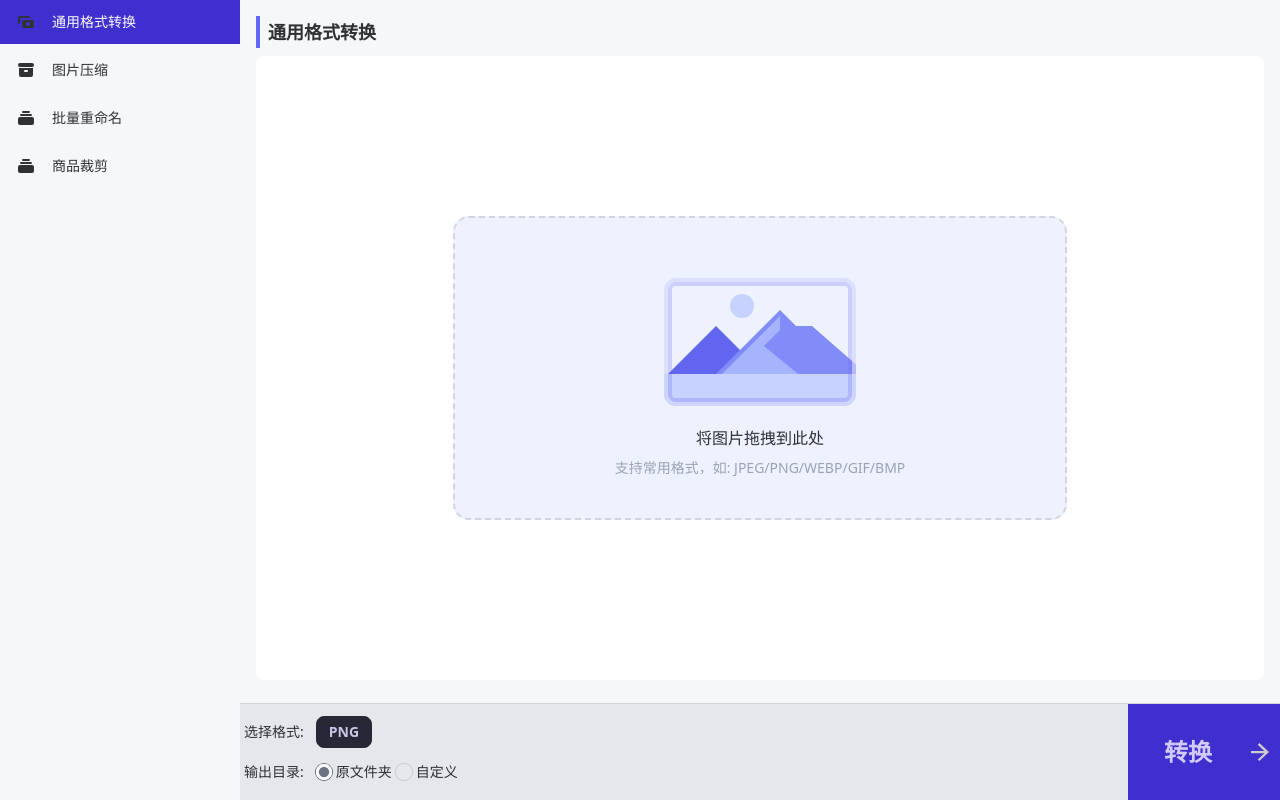
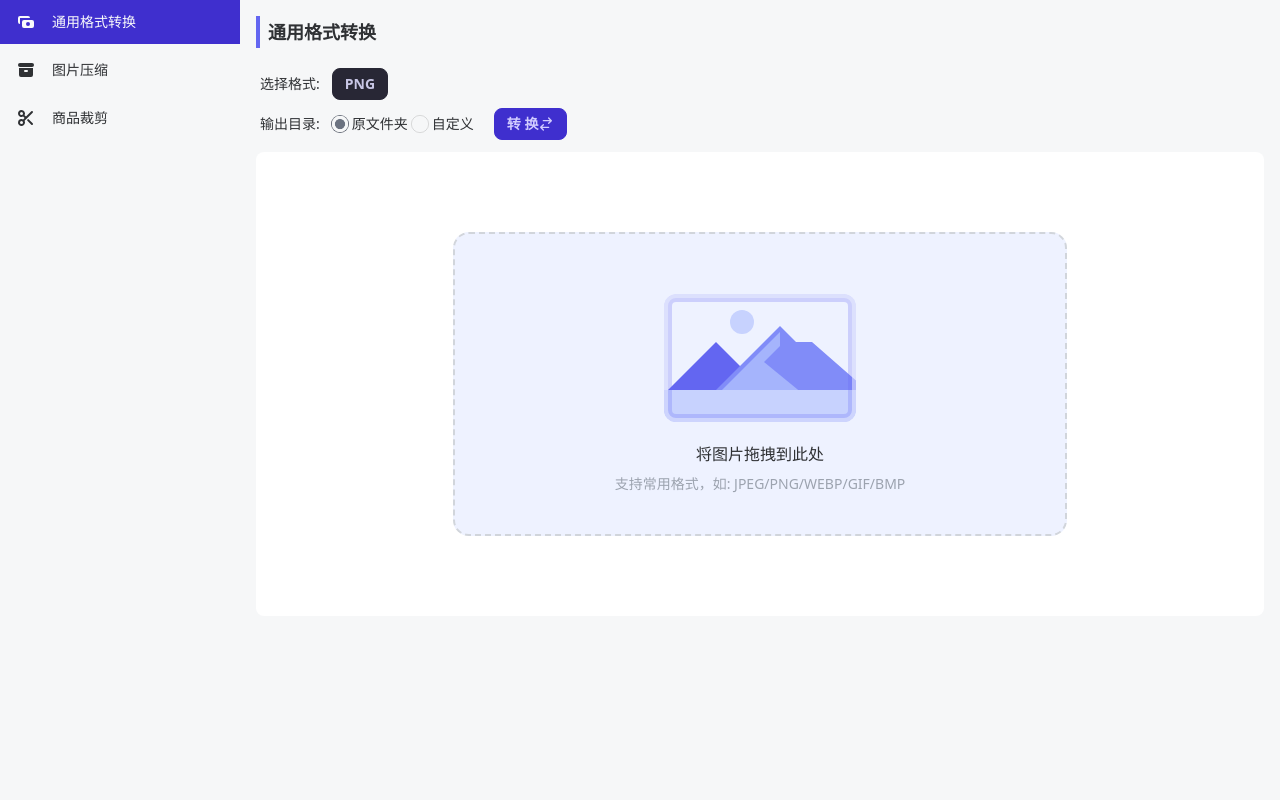
Before and after one commit to kingzcheung/SnapTune, a Vue app: page /convert in a window 1280 px wide. Built offline with nearby package versions, Linux system fonts and the light colour scheme.

Commit message:
update gui

```diff
--- a/src-tauri/tauri.conf.json
+++ b/src-tauri/tauri.conf.json
@@ -3,7 +3,7 @@
   "build": {
     "beforeBuildCommand": "pnpm build",
     "beforeDevCommand": "pnpm dev",
-    "devPath": "http://localhost:3000",
+    "devPath": "http://localhost:5173",
     "distDir": "../dist",
     "withGlobalTauri": true
   },
--- a/src/Layout.vue
+++ b/src/Layout.vue
@@ -1,15 +1,14 @@
 <script setup>
 import { onMounted, ref, watch } from "vue";
 import { useRoute, useRouter } from "vue-router";
-import { CollectionIcon,CashIcon,ArchiveIcon,CubeTransparentIcon } from "@heroicons/vue/solid";
+import { DuplicateIcon,CashIcon,ArchiveIcon,ScissorsIcon } from "@heroicons/vue/solid";
 const route = useRoute();
 const router = useRouter();
 const currentTab = ref("Convert");
 const tabData = ref([
   { key: "Convert", icon: CashIcon, name: "通用格式转换" },
   { key: "Compression", icon: ArchiveIcon, name: "图片压缩" },
-  { key: "Rename", icon: CollectionIcon, name: "批量重命名" },
-  { key: "Detection", icon: CollectionIcon, name: "商品裁剪" },
+  { key: "Detection", icon: ScissorsIcon, name: "商品裁剪" },
 ]);
 
 const clickTab = (key) => {
@@ -56,7 +55,7 @@ onMounted(() => {
           @click="clickTab(t.key)"
           :class="{ 'bg-primary text-gray-50': t.key == currentTab }"
         >
-          <component class="h-5 w-5 text-base-content" :is="t.icon"></component>
+          <component class="h-5 w-5 text-base-content" :class="{ 'text-gray-50': t.key == currentTab }" :is="t.icon"></component>
           <span class="ml-1">{{ t.name }}</span>
         </a>
       </li>
--- a/src/route/index.js
+++ b/src/route/index.js
@@ -29,11 +29,6 @@ const router = createRouter({
                     component: () => import("../views/SuperResolution.vue")
                 },
                 {
-                    path: '/rename',
-                    name: "Rename",
-                    component: () => import("../views/Rename.vue")
-                },
-                {
                     path: '/detection',
                     name: "Detection",
                     component: () => import("../views/Detection.vue")
--- a/src/views/Convert.vue
+++ b/src/views/Convert.vue
@@ -19,8 +19,9 @@ import { onMounted, ref, watch } from "vue";
 import { listen } from "@tauri-apps/api/event";
 import { invoke } from "@tauri-apps/api/tauri";
 import { get_file_name, ext } from "../utils";
-import { open,message } from '@tauri-apps/api/dialog';
+import { open, message } from '@tauri-apps/api/dialog';
 import { homeDir } from '@tauri-apps/api/path';
+
 
 import {
   CheckCircleIcon,
@@ -126,45 +127,16 @@ onMounted(() => {
 <template>
   <div class="convert text-sm">
     <div class="border-l-4 pl-2 leading-8 font-bold border-indigo-500 mb-2 text-lg">通用格式转换</div>
-    <div class="overflow-y-auto bg-white  rounded-lg" v-if="files.length > 0">
-      <div class="flex item-center p-3 align-middle" :class="{ 'bg-base-100': i % 2 == 0 }" v-for="(file, i) of files"
-        :key="file.file">
-        <div class="truncate w-80 flex-1">{{ file.filename }}</div>
-        <div class="px-2">{{ file.type }}</div>
-        <div class="px-4 self-center">
-          <check-circle-icon v-if="file.status == 1" class="h-5 w-5 text-green-500"></check-circle-icon>
-          <x-circle-icon v-if="file.status == -1" class="h-5 w-5 text-red-500"></x-circle-icon>
-          <exclamation-circle-icon v-if="file.status == 0" class="h-5 w-5 text-gray-500"></exclamation-circle-icon>
-        </div>
-        <div class="ml-2">
-          <button class="btn btn-xs btn-link" @click="deleteItem(i)">
-            删除
-          </button>
-        </div>
-      </div>
-    </div>
-    <div class="flex items-center justify-center py-40 bg-white rounded-lg" v-else>
-      <upload-empty></upload-empty>
-    </div>
     <div class="
-        absolute
-        z-50
-        left-0
-        right-0
-        bottom-0
-        bg-gray-200
         w-full
         flex
         items-stretch
-        border-t
-        border-gray-300
-        border-solid
       ">
       <div class="flex-1 pl-1 text-sm my-2">
         <div class="flex items-start justify-start">
           <span class="my-2.5 mr-2">选择格式: </span>
           <div class="">
-            <div class="flex items-center dropdown dropdown-right dropdown-end">
+            <div class="flex items-center dropdown dropdown-right dropdown-start">
               <label tabindex="0" class="btn btn-sm m-1">{{
                   outputFormat ? `${outputFormat}` : "选择格式"
               }}</label>
@@ -191,7 +163,7 @@ onMounted(() => {
         </div>
         <div class="flex items-center justify-start">
           <span class="my-2.5 mr-2">输出目录: </span>
-          <div class="flex-1 flex items-center">
+          <div class="flex items-center">
             <label class="cursor-pointer flex items-center" @click="is_custom_dir = false">
               <input type="radio" name="radio-6" class="radio checked:bg-gray-500 scale-75" :checked="!is_custom_dir" />
               <span class="label-text  justify-self-start">原文件夹</span>
@@ -207,23 +179,39 @@ onMounted(() => {
               <button v-if="is_custom_dir" class="btn btn-sm" @click="chooseDir">选择目录</button>
             </div>
           </div>
+          <button class="btn btn-sm btn-primary ml-4" @click="onClick">
+            <span>转 换</span>
+            <!-- SwitchHorizontalIcon -->
+            <svg xmlns="http://www.w3.org/2000/svg" class="h-4 w-4" fill="none" viewBox="0 0 24 24"
+              stroke="currentColor" stroke-width="2">
+              <path stroke-linecap="round" stroke-linejoin="round"
+                d="M8 7h12m0 0l-4-4m4 4l-4 4m0 6H4m0 0l4 4m-4-4l4-4" />
+            </svg>
+          </button>
+
         </div>
 
       </div>
-      <div class="flex items-center px-1 bg-primary ml-2 cursor-pointer" @click="onClick">
-        <span class="text-primary-content font-bold px-8 text-2xl">转换</span>
-        <svg v-if="convertLoading" t="1656508933337" class="icon animate-spin" viewBox="0 0 1024 1024" version="1.1"
-          xmlns="http://www.w3.org/2000/svg" p-id="1306" width="24" height="24">
-          <path
-            d="M834.7648 736.3584a5.632 5.632 0 1 0 11.264 0 5.632 5.632 0 0 0-11.264 0z m-124.16 128.1024a11.1616 11.1616 0 1 0 22.3744 0 11.1616 11.1616 0 0 0-22.3744 0z m-167.3216 65.8944a16.7936 16.7936 0 1 0 33.6384 0 16.7936 16.7936 0 0 0-33.6384 0zM363.1616 921.6a22.3744 22.3744 0 1 0 44.7488 0 22.3744 22.3744 0 0 0-44.7488 0z m-159.744-82.0224a28.0064 28.0064 0 1 0 55.9616 0 28.0064 28.0064 0 0 0-56.0128 0zM92.672 700.16a33.6384 33.6384 0 1 0 67.2256 0 33.6384 33.6384 0 0 0-67.2256 0zM51.2 528.9984a39.168 39.168 0 1 0 78.336 0 39.168 39.168 0 0 0-78.336 0z m34.1504-170.0864a44.8 44.8 0 1 0 89.6 0 44.8 44.8 0 0 0-89.6 0zM187.904 221.7984a50.432 50.432 0 1 0 100.864 0 50.432 50.432 0 0 0-100.864 0zM338.432 143.36a55.9616 55.9616 0 1 0 111.9232 0 55.9616 55.9616 0 0 0-111.9744 0z m169.0112-4.9152a61.5936 61.5936 0 1 0 123.2384 0 61.5936 61.5936 0 0 0-123.2384 0z m154.7776 69.632a67.1744 67.1744 0 1 0 134.3488 0 67.1744 67.1744 0 0 0-134.3488 0z m110.0288 130.816a72.8064 72.8064 0 1 0 145.5616 0 72.8064 72.8064 0 0 0-145.5616 0z m43.7248 169.472a78.3872 78.3872 0 1 0 156.8256 0 78.3872 78.3872 0 0 0-156.8256 0z"
-            fill="#cccccc" p-id="1307"></path>
-        </svg>
-        <svg v-else t="1656476104531" class="icon" viewBox="0 0 1024 1024" version="1.1"
-          xmlns="http://www.w3.org/2000/svg" p-id="2198" width="32" height="18">
-          <path d="M760.768 576L384 931.84 469.76 1024 1024 515.392 474.048 0 384 98.88 753.6 448H0v128h760.768z"
-            fill="#cccccc" p-id="2199"></path>
-        </svg>
+    </div>
+    <div class="overflow-y-auto bg-white  rounded-lg" v-if="files.length > 0">
+      <div class="flex item-center p-3 align-middle" :class="{ 'bg-base-100': i % 2 == 0 }" v-for="(file, i) of files"
+        :key="file.file">
+        <div class="truncate w-80 flex-1">{{ file.filename }}</div>
+        <div class="px-2">{{ file.type }}</div>
+        <div class="px-4 self-center">
+          <check-circle-icon v-if="file.status == 1" class="h-5 w-5 text-green-500"></check-circle-icon>
+          <x-circle-icon v-if="file.status == -1" class="h-5 w-5 text-red-500"></x-circle-icon>
+          <exclamation-circle-icon v-if="file.status == 0" class="h-5 w-5 text-gray-500"></exclamation-circle-icon>
+        </div>
+        <div class="ml-2">
+          <button class="btn btn-xs btn-link" @click="deleteItem(i)">
+            删除
+          </button>
+        </div>
       </div>
+    </div>
+    <div class="flex items-center justify-center py-20 bg-white rounded-lg" v-else>
+      <upload-empty></upload-empty>
     </div>
   </div>
 </template>
--- a/src/views/Detection.vue
+++ b/src/views/Detection.vue
@@ -133,7 +133,7 @@ const startHandle = () => {
 
             </div>
             <div class="flex items-center mb-2">
-                <div class="mr-2 w-24">转出目录: </div>
+                <div class="mr-2 w-24">输出目录: </div>
                 <div class="mx-2" v-if="detection.output">{{ detection.output }}</div>
                 <button class="btn btn-sm" @click="chooseOutputDir">请选择</button>
             </div>
@@ -162,7 +162,7 @@ const startHandle = () => {
                     <span class="mr-1"> > </span>
                     <span class="{'text-yellow-400':log.msg_type=='Warning','text-green-600':log.msg_type=='Success'}">{{ log.message }}</span>
                 </p>
-                <p v-else>暂时日志</p>
+                <p v-else>暂无日志</p>
             </div>
             <div class="flex items-center justify-center">
                 <div v-for="(img,i) of showImageUrls" :key="i" class="max-w-xs">
```
Also changed, not shown: src/views/Rename.vue (deleted, +0 -75 lines), 1 other file (tests, documents, lock files or other folders).
